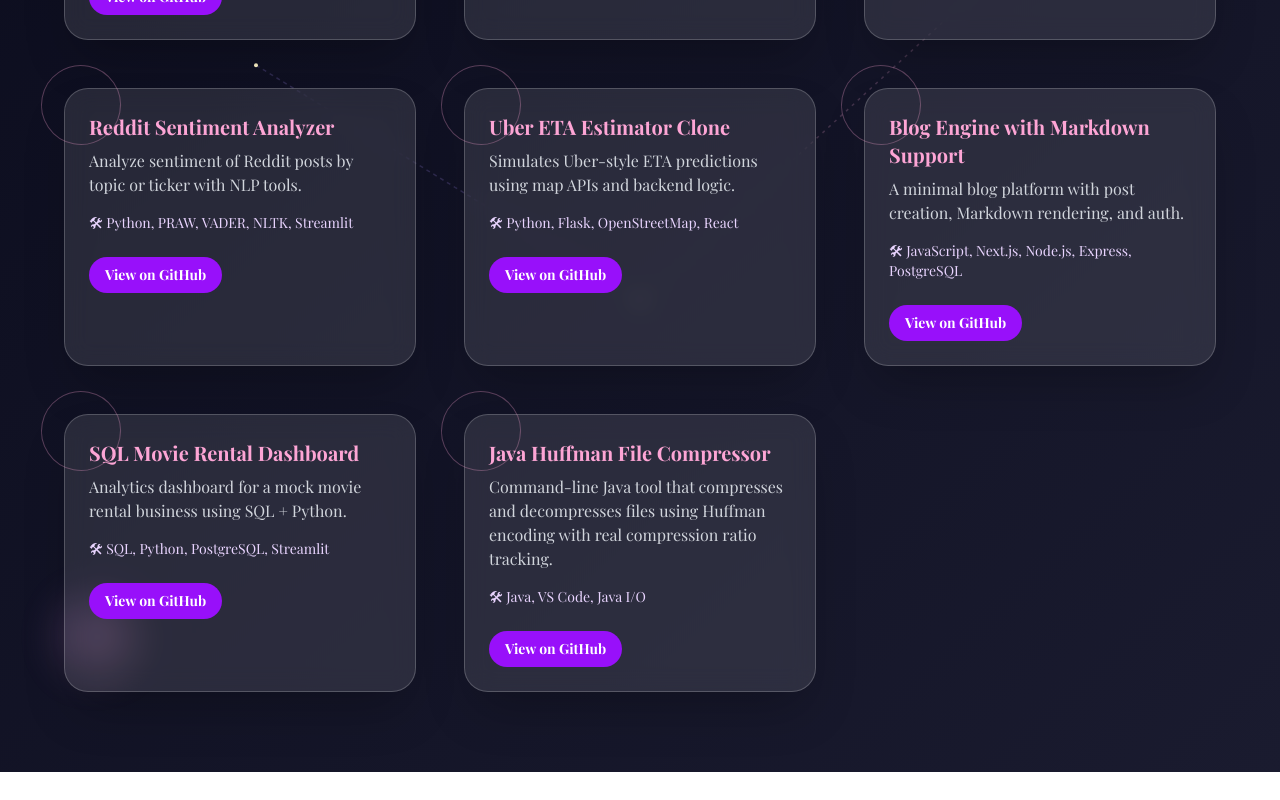
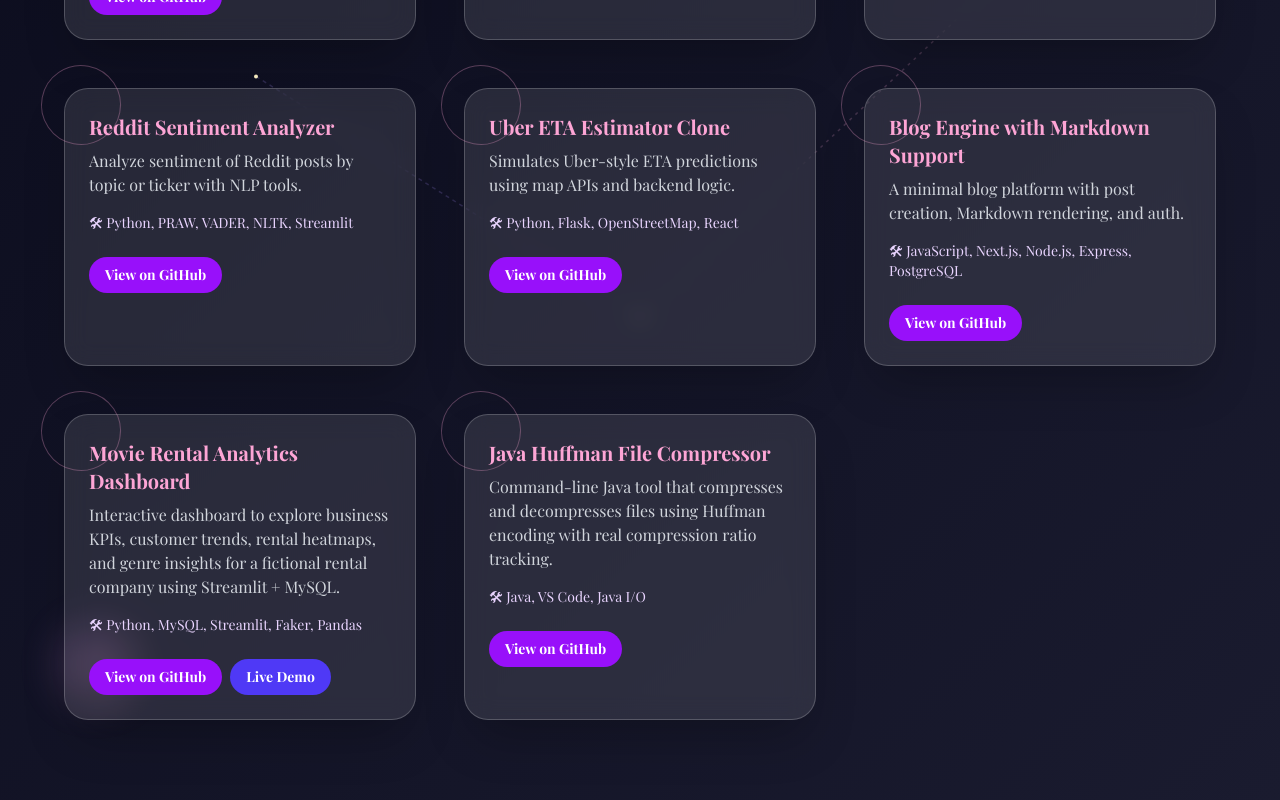
Before and after one commit to codebylexis/lexisierfeld-portfolio, a Next.js app: page /projects in a window 1280 px wide. Shown: the part 471-1271 px from the top of the page. Before the commit the page ends 1243 px from the top, so only its background shows below. Built offline with nearby package versions, Linux system fonts and the light colour scheme.

Commit message:
Update Projects page with Movie Rental Dashboard Streamlit link

```diff
--- a/app/projects/page.tsx
+++ b/app/projects/page.tsx
@@ -48,11 +48,12 @@ const projects = [
     link: '#',
   },
   {
-    title: 'SQL Movie Rental Dashboard',
+    title: 'Movie Rental Analytics Dashboard',
     description:
-      'Analytics dashboard for a mock movie rental business using SQL + Python.',
-    tech: ['SQL', 'Python', 'PostgreSQL', 'Streamlit'],
-    link: '#',
+      'Interactive dashboard to explore business KPIs, customer trends, rental heatmaps, and genre insights for a fictional rental company using Streamlit + MySQL.',
+    tech: ['Python', 'MySQL', 'Streamlit', 'Faker', 'Pandas'],
+    link: 'https://github.com/codebylexis/movie_rental_dashboard',
+    live: 'https://movie-rental-dashboard.streamlit.app/',
   },
   {
     title: 'Java Huffman File Compressor',
@@ -102,6 +103,7 @@ export default function Projects(): JSX.Element {
             <h2 className="text-xl font-bold text-pink-300 mb-2 z-10 relative">{project.title}</h2>
             <p className="text-gray-300 mb-4 z-10 relative">{project.description}</p>
             <p className="text-sm text-purple-200 mb-4">🛠 {project.tech.join(', ')}</p>
+            <div className="flex gap-2 flex-wrap">
               <a
                 href={project.link}
                 target="_blank"
@@ -110,6 +112,17 @@ export default function Projects(): JSX.Element {
               >
                 View on GitHub
               </a>
+              {project.live && (
+                <a
+                  href={project.live}
+                  target="_blank"
+                  rel="noopener noreferrer"
+                  className="inline-block mt-2 px-4 py-2 bg-indigo-600 text-white rounded-full text-sm font-semibold hover:bg-indigo-700 transition"
+                >
+                  Live Demo
+                </a>
+              )}
+            </div>
           </motion.div>
         ))}
       </div>
```
Lines whose indentation alone changed are shown as unchanged.
